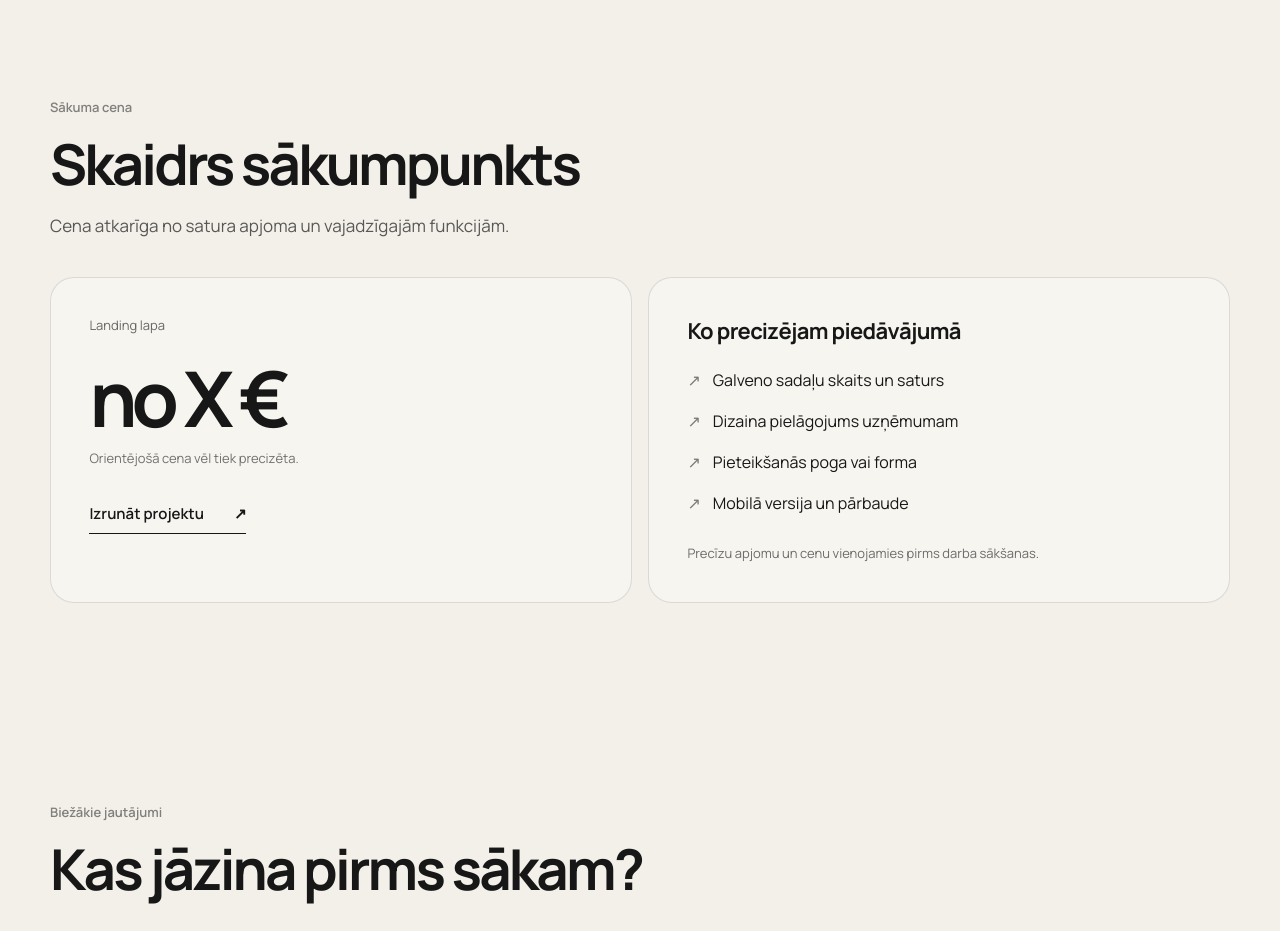
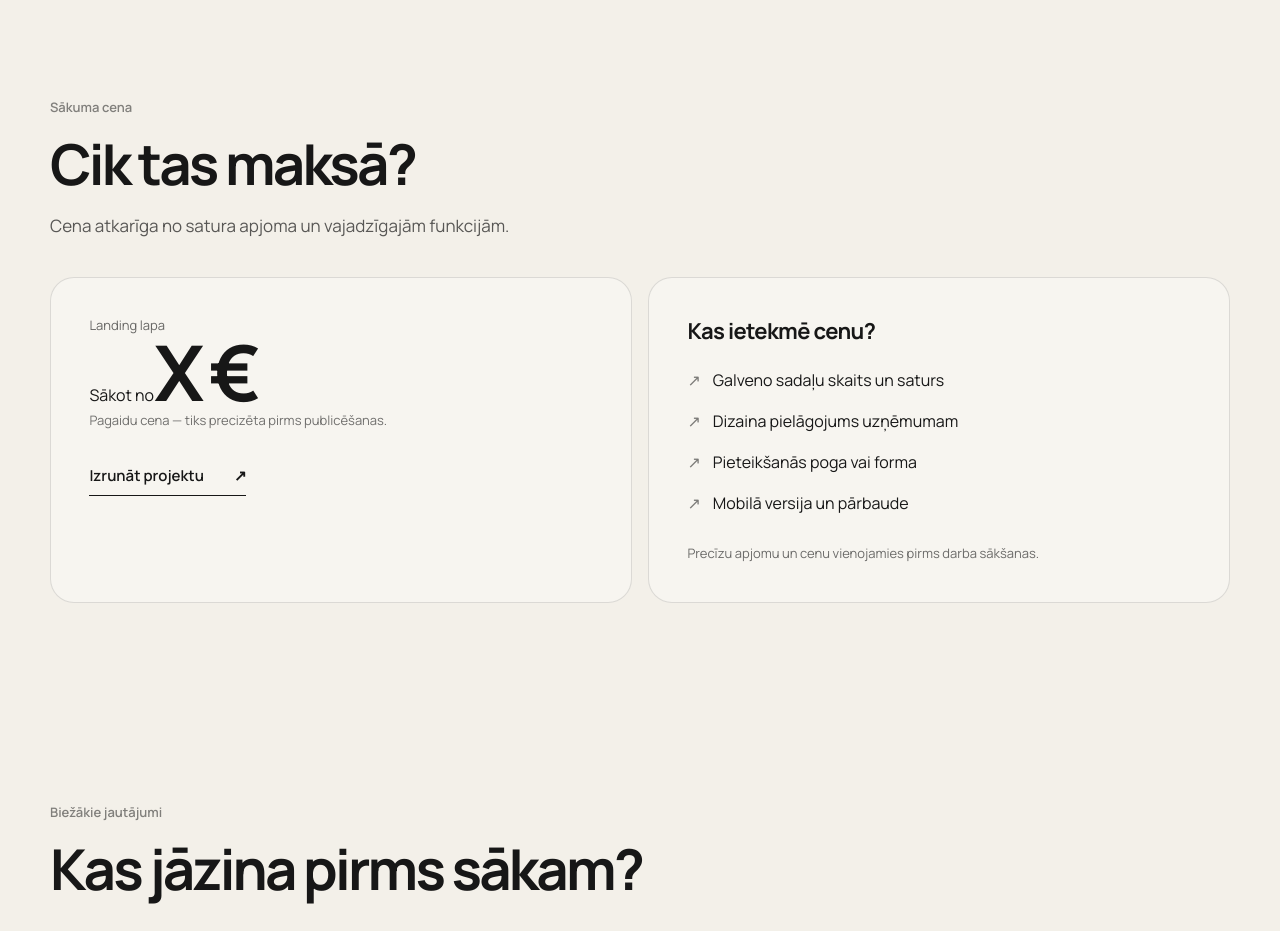
Before and after one commit to davisl24/WEBSITEAGENCY, a Next.js app: page /pakalpojumi/landing-lapa in a window 1280 px wide. Shown: the part 3400-4331 px from the top of the page. Built offline with nearby package versions, Linux system fonts and the light colour scheme.

Commit message:
Improve service pricing hierarchy and heading

```diff
--- a/app/components/ServicePricingFaq.tsx
+++ b/app/components/ServicePricingFaq.tsx
@@ -13,18 +13,18 @@ export default function ServicePricingFaq({ service, pricingNote, included, ques
       <section className="service-page-section service-pricing-section" aria-labelledby="service-pricing-title">
         <div className="service-extra-heading">
           <p className="service-page-kicker">Sākuma cena</p>
-          <h2 id="service-pricing-title">Skaidrs sākumpunkts</h2>
+          <h2 id="service-pricing-title">Cik tas maksā?</h2>
           <p>{pricingNote}</p>
         </div>
         <div className="service-price-layout">
           <div className="service-price-primary">
             <span>{service}</span>
-            <strong>no X €</strong>
-            <small>Orientējošā cena vēl tiek precizēta.</small>
+            <div className="service-price-amount"><span>Sākot no</span><strong>X €</strong></div>
+            <small>Pagaidu cena — tiks precizēta pirms publicēšanas.</small>
             <a href="/kontakti">Izrunāt projektu <span aria-hidden="true">↗</span></a>
           </div>
           <div className="service-price-includes">
-            <h3>Ko precizējam piedāvājumā</h3>
+            <h3>Kas ietekmē cenu?</h3>
             <ul>
               {included.map(item => <li key={item}>{item}</li>)}
             </ul>
```
